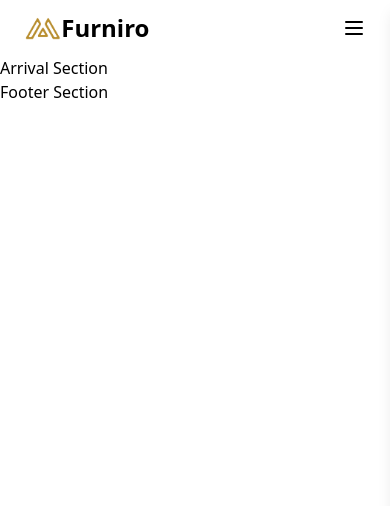
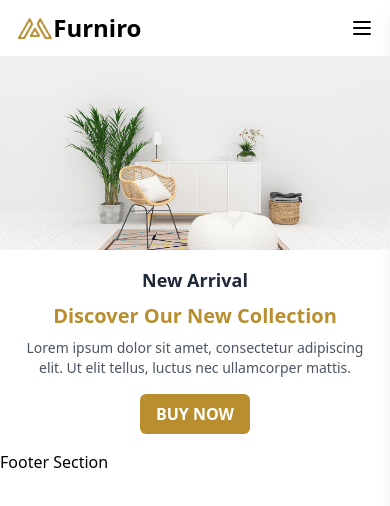
Before and after one commit to Anamika770/furniro, a Next.js app: page / in a window 390 px wide. Shown: the top 506 px of the page. Built offline with nearby package versions, Linux system fonts and the light colour scheme.

Commit message:
Descover Section Work Completed With Full Responsive

```diff
--- a/src/app/components/common/header.jsx
+++ b/src/app/components/common/header.jsx
@@ -10,7 +10,7 @@ export default function Header() {
 
   return (
     <div className="container mx-auto">
-      <div className="flex items-center justify-between w-full px-6 py-3">
+      <div className="flex items-center justify-between w-full px-4 lg:px-10 py-3">
         {/* Logo */}
           <div className="transition-all duration-500 hover:scale-110">
         <div className="cursor-pointer flex justify-between items-center font-bold">
@@ -67,7 +67,7 @@ export default function Header() {
 
         {/* Icons - Desktop */}
         <div className="hidden lg:flex items-center gap-9 text-gray-600">
-          <User className="w-6 h-6 cursor-pointer hover:text-black transition-all duration-300 hover:scale-125 inline-block" />
+          <Link href="/about"><User className="w-6 h-6 cursor-pointer hover:text-black transition-all duration-300 hover:scale-125 inline-block" /></Link>
           <Search className="w-6 h-6 cursor-pointer hover:text-black transition-all duration-300 hover:scale-125 inline-block" />
           <ShoppingCart className="w-6 h-6 cursor-pointer hover:text-black transition-all duration-300 hover:scale-125 inline-block" />
           <Heart className="w-6 h-6 cursor-pointer hover:text-black transition-all duration-300 hover:scale-125 inline-block" />
--- a/src/app/components/home/arrival.jsx
+++ b/src/app/components/home/arrival.jsx
@@ -1,5 +1,43 @@
+import Image from "next/image";
+import arrivalSection from "../home/utils/Arrival_section.jpg"
+
 export default function Arrival() {
     return (
-        <div>Arrival Section</div>
+        <>
+        {/* // Desktop */}
+        <section className="relative">
+            <Image src={arrivalSection} alt="New Arrival Section" className="w-full" />
+
+            <div className="absolute inset-0 container mx-auto items-center justify-end pr-10 hidden px-2 lg:flex">
+                <div className="bg-[#FFF3E3] border border-[#FFF3E3] p-6 shadow-lg max-w-md">
+                <h3 className="text-lg">New Arrival</h3>
+                <h2 className="text-[#B88E2F] font-bold text-4xl">
+                    Discover Our <br /> New Collection
+                </h2>
+                <p className="text-sm mt-2">
+                    Lorem ipsum dolor sit amet, consectetur adipiscing elit. Ut elit
+                    tellus, luctus nec ullamcorper mattis.
+                </p>
+                <button className="bg-[#B88E2F] transition-all duration-300 hover:scale-95 text-white font-bold px-4 py-2 mt-4 rounded-md">
+                    BUY NOW
+                </button>
+                </div>
+            </div>
+        </section>
+
+        {/* Mobile */}
+        <section className="lg:hidden py-4 px-4 text-center">
+            <h3 className="text-lg font-semibold text-gray-800">New Arrival</h3>
+            <h2 className="text-xl font-bold text-[#B88E2F] mt-2">
+                Discover Our New Collection
+            </h2>
+            <p className="text-sm text-gray-600 mt-2">
+                Lorem ipsum dolor sit amet, consectetur adipiscing elit. Ut elit tellus, luctus nec ullamcorper mattis.
+            </p>
+            <button className="bg-[#B88E2F] text-white font-bold px-4 py-2 mt-4 rounded-md">
+                BUY NOW
+            </button>
+        </section>
+        </>
     )
 };
```
Also changed, not shown: src/app/components/home/utils/Arrival_section.jpg (added).
